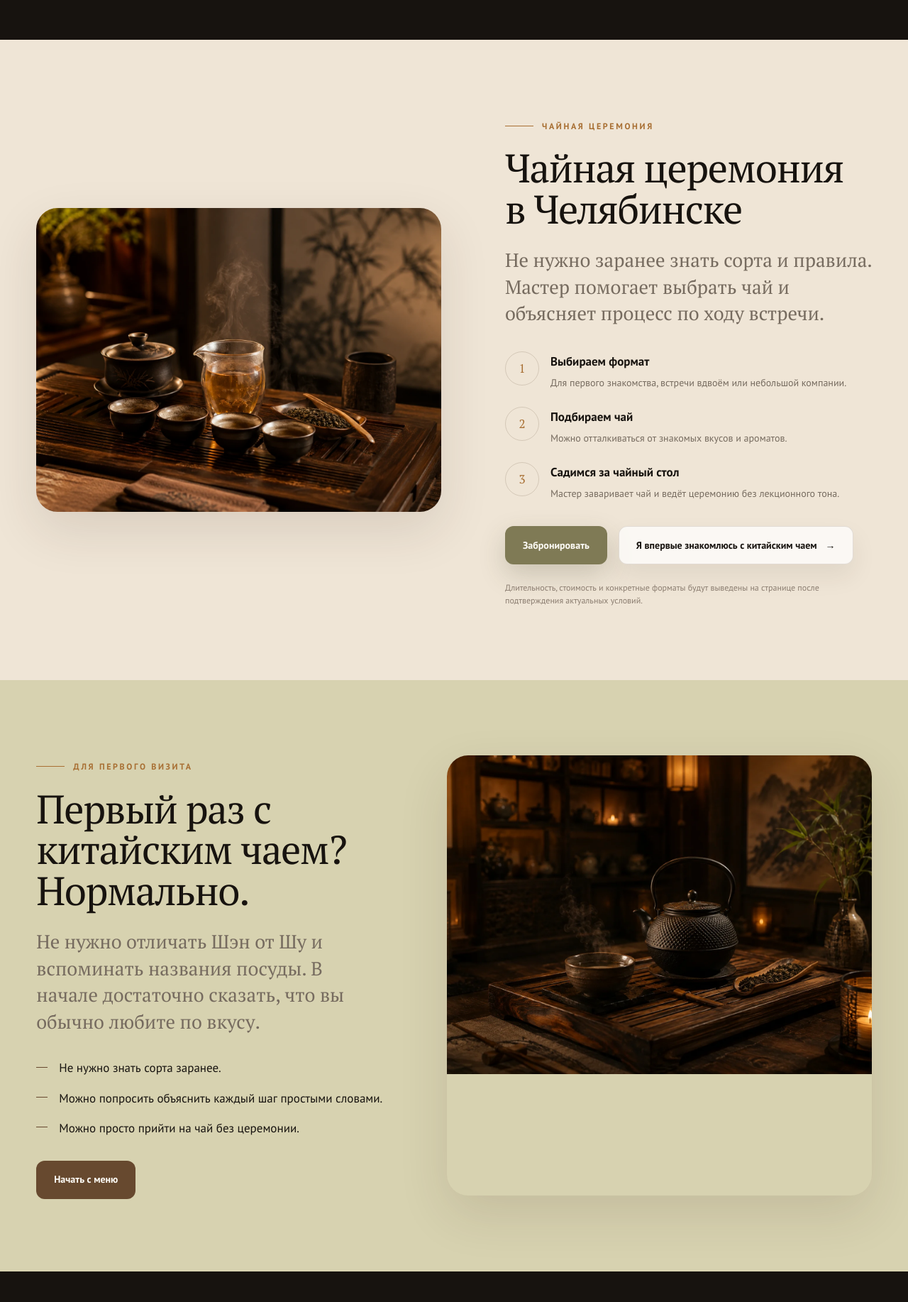
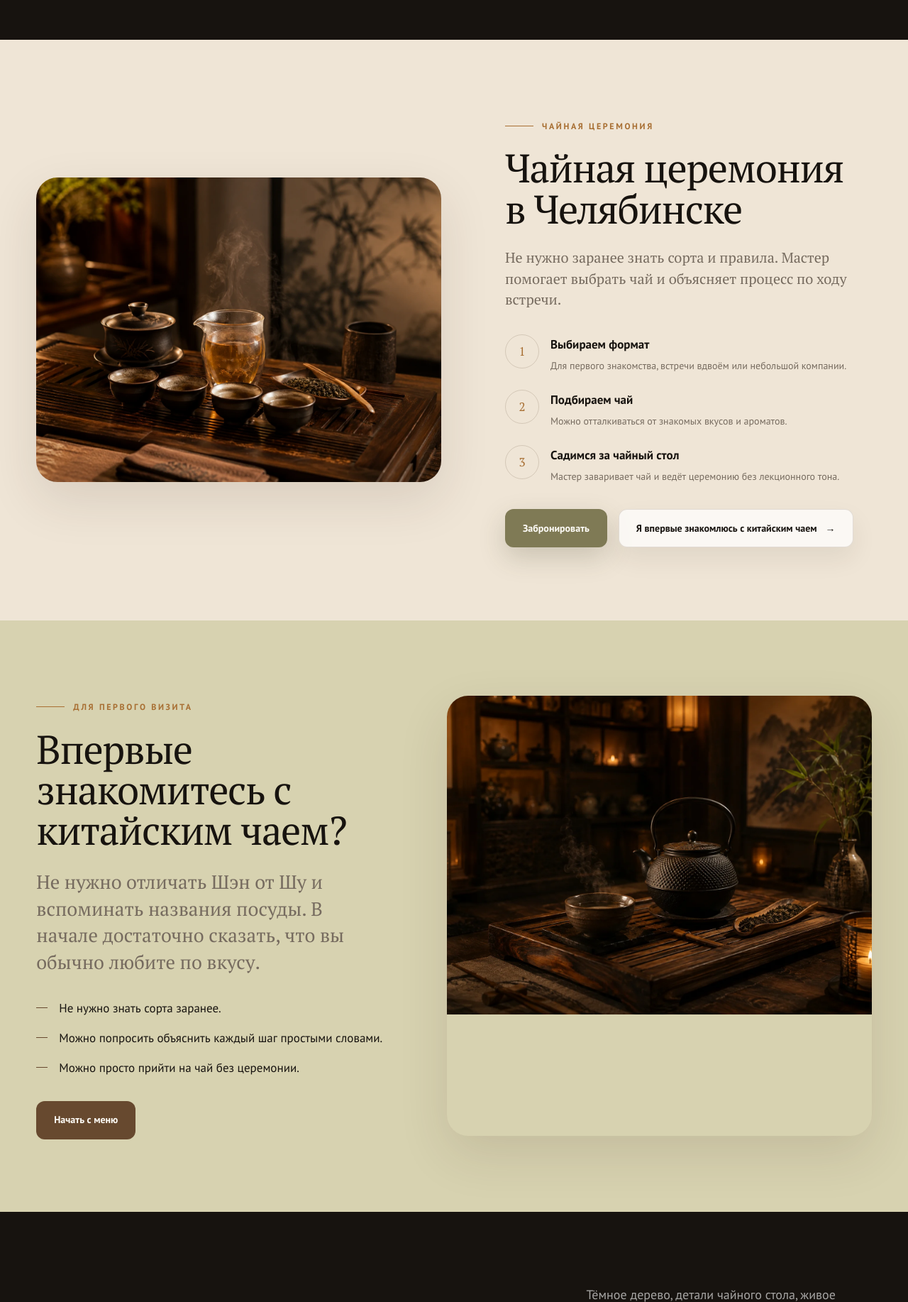
Before and after one commit to Neotwalker/Ya-bao-v3, a PHP site: page / in a window 1280 px wide. Shown: the part 3207-5041 px from the top of the page at 71% size. Run offline with PHP 8.4, Linux system fonts and the light colour scheme.

Commit message:
Изменил:  уменьшил .lead только в блоке чайной церемонии до clamp(20px, 1.55vw, 26px); полностью убрал строку: «Длительность, стоимость и конкретные форматы будут выведены на странице после подтверждения актуальных условий.» заменил заголовок: «Первый раз с китайским чаем? Нормально.» на «Впервые знакомитесь с китайским чаем?»

```diff
--- a/assets/css/home-v4.css
+++ b/assets/css/home-v4.css
@@ -70,6 +70,7 @@
 .ceremony-v4__media,.beginner-v4__media,.local-v4__visual{overflow:hidden;border-radius:30px;box-shadow:var(--shadow-soft)}
 .ceremony-v4__media{display:block;aspect-ratio:4/3;background:#d8d0c1}.ceremony-v4__media img{display:block;width:100%;height:100%;object-fit:contain;object-position:center}.beginner-v4__media img,.local-v4__visual>img{display:block;width:100%;height:100%;object-fit:cover}
 .ceremony-v4__copy h2,.beginner-v4__copy h2,.local-v4__copy h2{margin-bottom:26px}
+.ceremony-v4__copy .lead{max-width:720px;font-size:clamp(20px,1.55vw,26px);line-height:1.48}
 .ceremony-steps-v4{display:grid;gap:22px;margin:34px 0;padding:0;list-style:none}
 .ceremony-steps-v4 li{display:grid;grid-template-columns:48px 1fr;gap:16px}.ceremony-steps-v4 li>span{display:grid;place-items:center;width:48px;height:48px;border:1px solid var(--color-line);border-radius:50%;color:var(--color-bronze);font-family:var(--font-display)}.ceremony-steps-v4 strong{font-size:17px}.ceremony-steps-v4 p{margin:5px 0 0;color:var(--color-muted);font-size:14px}
 .ceremony-v4__actions{display:flex;align-items:center;gap:16px;flex-wrap:wrap}.ceremony-v4__secondary{border-color:rgba(95,70,48,.16);background:rgba(255,255,255,.72);color:var(--color-ink);box-shadow:0 16px 34px rgba(55,36,22,.08)}.ceremony-v4__secondary:hover{border-color:rgba(95,70,48,.28);background:rgba(255,255,255,.92);box-shadow:0 20px 40px rgba(55,36,22,.12)}.data-note{margin:24px 0 0;color:#8a7c6f;font-size:12px;line-height:1.5}
--- a/index.html
+++ b/index.html
@@ -244,7 +244,6 @@
             <button class="button button--primary" data-modal-open data-source="ceremony-home" data-ceremony="first" type="button">Забронировать</button>
             <a class="button button--light ceremony-v4__secondary" href="#beginner">Я впервые знакомлюсь с китайским чаем <span aria-hidden="true">→</span></a>
           </div>
-          <p class="data-note">Длительность, стоимость и конкретные форматы будут выведены на странице после подтверждения актуальных условий.</p>
         </div>
       </div>
     </section>
@@ -253,7 +252,7 @@
       <div class="container beginner-v4__grid">
         <div class="beginner-v4__copy reveal">
           <p class="eyebrow">Для первого визита</p>
-          <h2>Первый раз с китайским чаем? Нормально.</h2>
+          <h2>Впервые знакомитесь с китайским чаем?</h2>
           <p class="lead">Не нужно отличать Шэн от Шу и вспоминать названия посуды. В начале достаточно сказать, что вы обычно любите по вкусу.</p>
           <ul class="plain-checks">
             <li>Не нужно знать сорта заранее.</li>
```
